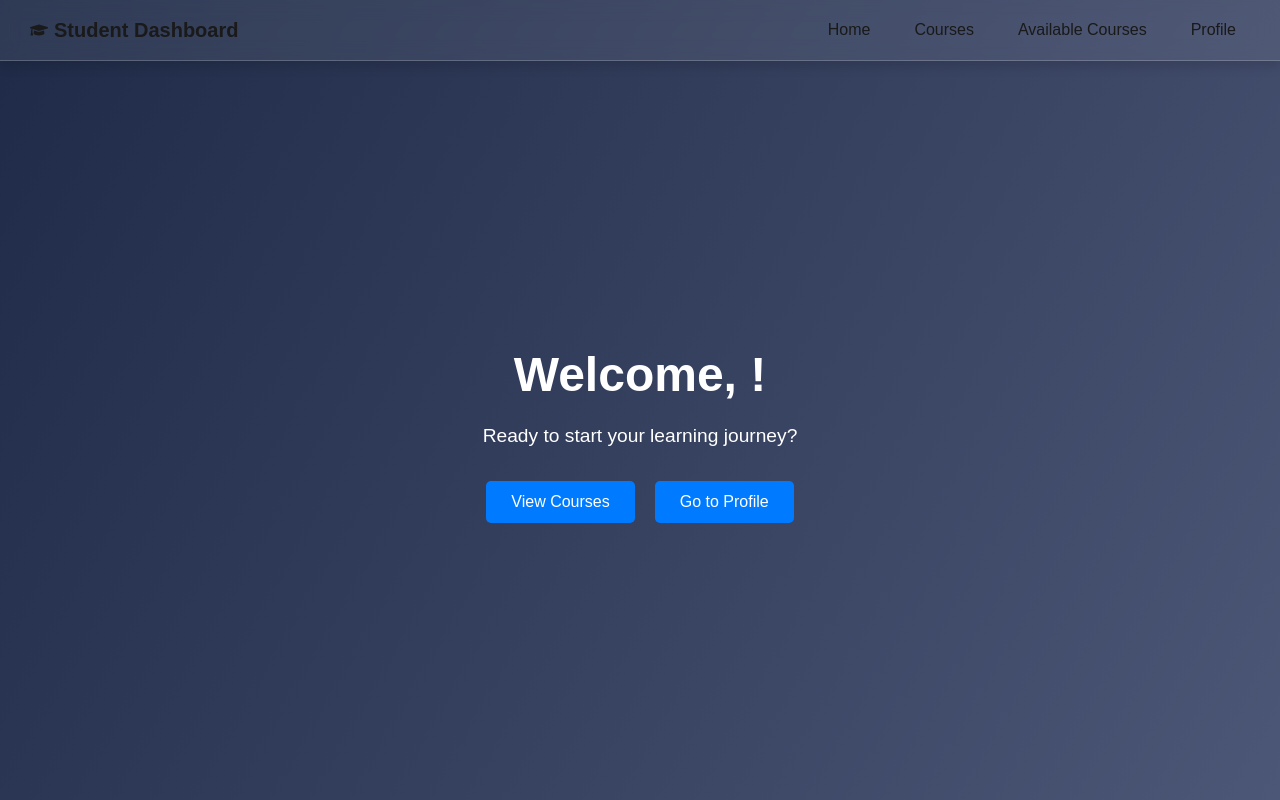
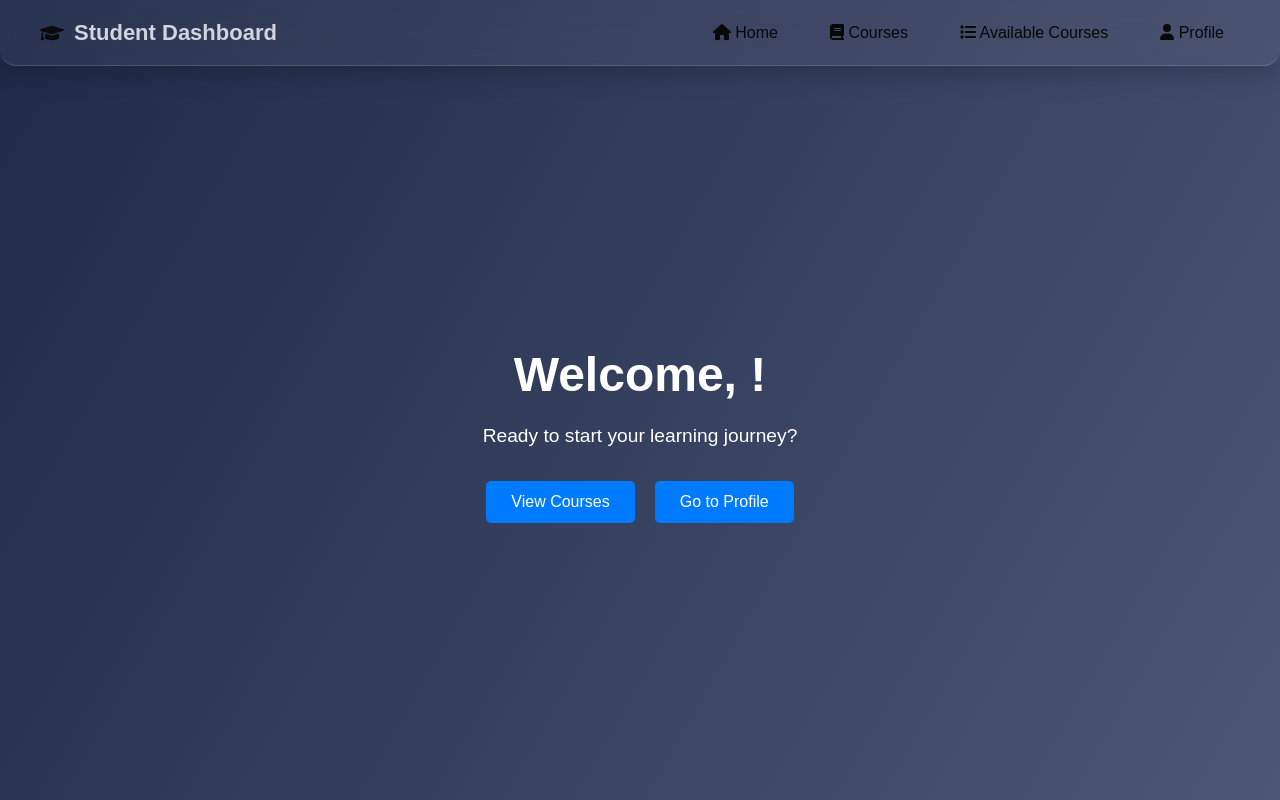
Before and after one commit to SandeshJadhav7320/Learning-Managment-System, a React (Vite) app in the folder frontend/: page /student-dashboard in a window 1280 px wide. Built offline with nearby package versions, Linux system fonts and the light colour scheme.

Commit message:
update course video

```diff
--- a/frontend/package.json
+++ b/frontend/package.json
@@ -19,6 +19,7 @@
     "bootstrap": "^5.3.3",
     "framer-motion": "^12.6.2",
     "jwt-decode": "^4.0.0",
+    "lucide-react": "^0.487.0",
     "react": "^19.0.0",
     "react-dom": "^19.0.0",
     "react-icons": "^4.12.0",
--- a/frontend/src/Dashboard/CourseVideo.css
+++ b/frontend/src/Dashboard/CourseVideo.css
@@ -1,92 +1,167 @@
 .course-video-wrapper {
   display: flex;
+  flex-direction: row;
   height: 100vh;
   width: 100%;
-  background-color: #121213;
+  background-color: #0e0f11;
+  color: #f5f5f5;
+  font-family: 'Segoe UI', Tahoma, Geneva, Verdana, sans-serif;
+  overflow: hidden;
 }
 
-/* Left Video Player Section */
-.video-section {
-  flex: 2;
-  padding: 20px;
-  background-color: #1e2a47;
-  display: flex;
-  justify-content: center;
-  align-items: center;
+/* Playlist Section */
+.playlist-section {
+  width: 350px;
+  background-color: #1a1c20;
+  padding: 24px;
+  border-right: 1px solid #2a2d34;
+  box-shadow: 2px 0 10px rgba(0, 0, 0, 0.3);
+  overflow-y: auto;
 }
 
-.video-player {
-  width: 500px;
-  height: 280px;
-  background-color: rgba(30, 42, 71, 0.6); /* same color as #1e2a47 but transparent */
-  padding: 10px;
-  border-radius: 8px;
+.playlist-section h3 {
+  font-size: 22px;
+  margin-bottom: 20px;
+  border-bottom: 1px solid #333;
+  padding-bottom: 10px;
 }
 
-
-
-/* Right Playlist Section */
-.playlist-section {
-  width: 400px;
-
-  border-left: 1px solid #ddd;
-  overflow-y: auto;
-  padding: 20px;
-}
-
-.section {
-  margin-bottom: 30px;
-}
-
-.section h4 {
-  font-size: 16px;
-  margin-bottom: 10px;
-  color: #333;
-  border-bottom: 1px solid #eee;
-  padding-bottom: 5px;
-}
-
-.section ul {
+.playlist-section ul {
   list-style: none;
   padding: 0;
   margin: 0;
 }
 
+.playlist-section li {
+  display: flex;
+  align-items: center;
+  padding: 12px;
+  background-color: #2c2f36;
+  border-radius: 8px;
+  margin-bottom: 10px;
+  cursor: pointer;
+  transition: all 0.3s ease;
+}
+
+.playlist-section li:hover {
+  background-color: #3a3d46;
+}
+
+.playlist-section li.active {
+  background-color: #6c63ff;
+  font-weight: bold;
+  color: #fff;
+}
+
+.video-thumbnail {
+  width: 48px;
+  height: 32px;
+  background-color: #444;
+  border-radius: 4px;
+  margin-right: 12px;
+  display: flex;
+  align-items: center;
+  justify-content: center;
+  font-size: 1.2rem;
+}
+
+.video-info .video-title {
+  font-size: 1rem;
+  color: #f0f0f0;
+}
+
+/* Video Player Section */
+.video-section {
+  flex: 1;
+  background-color: #181a1f;
+  padding: 40px;
+  display: flex;
+  flex-direction: column;
+  align-items: center;
+  justify-content: center;
+  position: relative;
+  transition: all 0.3s ease-in-out;
+}
+
+.video-player {
+  width: 100%;
+  max-width: 1000px; /* Increase max-width */
+  height: auto; /* Let height adjust automatically */
+  aspect-ratio: 16 / 9; /* Keep widescreen ratio */
+  background-color: #000;
+  border-radius: 12px;
+  box-shadow: 0 0 25px rgba(108, 99, 255, 0.4);
+  transition: transform 0.3s ease;
+}
 
 
-.section li:hover {
-  background-color: #e6e6e6;
+.video-player:hover {
+  transform: scale(1.01);
 }
 
-.section li.active {
-  background-color: #dcdcff;
-  font-weight: 600;
+/* Spinner (loading) */
+.spinner {
+  border: 6px solid #ccc;
+  border-top: 6px solid #6c63ff;
+  border-radius: 50%;
+  width: 50px;
+  height: 50px;
+  animation: spin 1s linear infinite;
+  margin: auto;
 }
 
-.video-title {
-  flex: 1;
-  color: #333;
+@keyframes spin {
+  to {
+    transform: rotate(360deg);
+  }
 }
 
-.video-duration {
-  color: #777;
-  font-size: 14px;
-}
-
-/* Back button */
+/* Back Button */
 .back-btn {
-  position: absolute;
-  top: 20px;
-  left: 20px;
-  padding: 10px 16px;
+  margin-top: 24px;
+  padding: 10px 20px;
   background-color: #6c63ff;
-
   border: none;
-  border-radius: 6px;
+  color: white;
+  font-weight: 500;
+  border-radius: 8px;
   cursor: pointer;
-  transition: 0.3s ease;
+  transition: background-color 0.3s ease;
+  align-self: center;
 }
 
 .back-btn:hover {
-  background-color: #4c49cb;
+  background-color: #574fd8;
 }
+
+
+/* 🔁 Responsive Design */
+@media (max-width: 768px) {
+  .course-video-wrapper {
+    flex-direction: column;
+  }
+
+  .playlist-section {
+    width: 100%;
+    height: auto;
+    border-right: none;
+    border-bottom: 1px solid #2a2d34;
+    box-shadow: none;
+    padding: 16px;
+  }
+
+  .video-section {
+    padding: 20px;
+  }
+
+  .video-player {
+    width: 100%;
+    height: auto;
+    max-height: 60vh;
+  }
+
+  .back-btn {
+    position: static;
+    margin-top: 20px;
+  }
+}
--- a/frontend/src/Dashboard/CourseVideo.jsx
+++ b/frontend/src/Dashboard/CourseVideo.jsx
@@ -34,7 +34,10 @@ const CourseVideo = () => {
   }, [location, navigate]);
 
   const handleVideoClick = (url) => {
-    setCurrentVideo(url);
+    if (url !== currentVideo) {
+      setCurrentVideo(null); // Force re-render
+      setTimeout(() => setCurrentVideo(url), 100); // Smooth transition
+    }
   };
 
   return (
@@ -49,7 +52,10 @@ const CourseVideo = () => {
               className={url === currentVideo ? "active" : ""}
               onClick={() => handleVideoClick(url)}
             >
-              🎬 Video {index + 1}
+              <div className="video-thumbnail">🎞️</div>
+              <div className="video-info">
+                <span className="video-title">Video {index + 1}</span>
+              </div>
             </li>
           ))}
         </ul>
@@ -60,7 +66,12 @@ const CourseVideo = () => {
         {loading ? (
           <div className="spinner"></div>
         ) : currentVideo ? (
-          <video controls className="video-player">
+          <video
+            key={currentVideo}
+            controls
+            className="video-player"
+            autoPlay
+          >
             <source src={currentVideo} type="video/mp4" />
             Your browser does not support the video tag.
           </video>
--- a/frontend/src/Dashboard/Sidebar.css
+++ b/frontend/src/Dashboard/Sidebar.css
@@ -3,43 +3,60 @@
   position: fixed;
   top: 0;
   left: 0;
-  background-color: rgba(255, 255, 255, 0.08);
-  backdrop-filter: blur(10px);
-  -webkit-backdrop-filter: blur(10px);
-  padding: 12px 30px;
+  background: rgba(255, 255, 255, 0.05);
+  backdrop-filter: blur(12px);
+  -webkit-backdrop-filter: blur(12px);
+  padding: 16px 40px;
   display: flex;
   align-items: center;
   justify-content: space-between;
   flex-wrap: wrap;
   z-index: 999;
-  box-shadow: 0 4px 12px rgba(0, 0, 0, 0.15);
+  box-shadow: 0 8px 24px rgba(0, 0, 0, 0.2);
+  border-bottom: 1px solid rgba(255, 255, 255, 0.15);
+  border-radius: 0 0 16px 16px;
+  animation: slideDown 0.4s ease-out;
   box-sizing: border-box;
-  border-bottom: 1px solid rgba(255, 255, 255, 0.2);
+}
+
+/* Slide-down animation */
+@keyframes slideDown {
+  from {
+    transform: translateY(-100%);
+    opacity: 0;
+  }
+  to {
+    transform: translateY(0);
+    opacity: 1;
+  }
 }
 
 .navbar-logo {
   display: flex;
   align-items: center;
-  color: #1a1a1a; /* Soft black */
-  font-size: 20px;
+  color: #d4d4e0;
+  font-size: 22px;
   font-weight: bold;
-  flex-shrink: 0;
 }
 
 .logo-icon {
-  font-size: 22px;
-  margin-right: 8px;
+  font-size: 24px;
+  margin-right: 10px;
+  display: flex;
+  align-items: center;
+  color: #090a0a; /* Optional: Accent color */
+}
+.logo-icon:hover {
+  color: #ff5733; /* Changes to orange on hover */
+  transition: color 0.3s ease;
 }
 
-.logo-text {
-  display: inline-block;
-}
 
 .navbar-links {
   list-style: none;
   display: flex;
   align-items: center;
-  gap: 16px;
+  gap: 20px;
   margin: 0;
   padding: 0;
   margin-left: auto;
@@ -51,29 +68,22 @@
 }
 
 .navbar-links a {
-  color: #1a1a1a; /* Soft black */
+  color: #090808;
   text-decoration: none;
   font-size: 16px;
-  padding: 6px 14px;
-  border-radius: 5px;
+  padding: 8px 16px;
+  border-radius: 8px;
   transition: all 0.3s ease;
-  white-space: nowrap;
-  display: flex;
-  align-items: center;
+  font-weight: 500;
 }
 
 .navbar-links .active-link,
 .navbar-links a:hover {
-  background-color: rgba(0, 0, 0, 0.05);
-  color: #000000;
+  background-color: rgba(0, 123, 255, 0.2);
+  color: #00bfff;
 }
 
-.icon {
-  margin-right: 6px;
-  vertical-align: middle;
-}
-
-/* Responsive behavior */
+/* Responsive for mobile */
 @media screen and (max-width: 480px) {
   .navbar {
     flex-direction: column;
@@ -84,27 +94,7 @@
   .navbar-links {
     justify-content: center;
     gap: 12px;
-    padding-top: 8px;
+    padding-top: 10px;
+    width: 100%;
   }
 }
-.navbar-logo {
-  display: flex;
-  align-items: center;
-  color: #1a1a1a; /* Soft black */
-  font-size: 20px;
-  font-weight: bold;
-  flex-shrink: 0;
-}
-
-.logo-icon {
-  font-size: 18px; /* Smaller size */
-  margin-right: 6px;
-  line-height: 1;
-  display: flex;
-  align-items: center;
-}
-
-.logo-text {
-  display: inline-block;
-  line-height: 1;
-}
--- a/frontend/src/Dashboard/Sidebar.jsx
+++ b/frontend/src/Dashboard/Sidebar.jsx
@@ -1,6 +1,8 @@
 import React from 'react';
 import { NavLink } from 'react-router-dom';
-import { FaHome, FaGraduationCap } from 'react-icons/fa';
+import { FaGraduationCap } from 'react-icons/fa';
+import { FontAwesomeIcon } from "@fortawesome/react-fontawesome";
+import { faHome, faBook, faList, faUser } from "@fortawesome/free-solid-svg-icons";
 import './Sidebar.css';
 
 const Sidebar = () => {
@@ -15,9 +17,7 @@ const Sidebar = () => {
           <NavLink
             to="/student-dashboard/home"
             className={({ isActive }) => (isActive ? 'active-link' : '')}
-          >
-
-            Home
+          ><FontAwesomeIcon icon={faHome} />  Home
           </NavLink>
         </li>
         <li>
@@ -25,7 +25,7 @@ const Sidebar = () => {
             to="/student-dashboard/courses"
             className={({ isActive }) => (isActive ? 'active-link' : '')}
           >
-            Courses
+            <FontAwesomeIcon icon={faBook} />  Courses
           </NavLink>
         </li>
         <li>
@@ -33,7 +33,7 @@ const Sidebar = () => {
             to="/student-dashboard/availabel_courses"
             className={({ isActive }) => (isActive ? 'active-link' : '')}
           >
-            Available Courses
+            <FontAwesomeIcon icon={faList} />  Available Courses
           </NavLink>
         </li>
         <li>
@@ -41,7 +41,7 @@ const Sidebar = () => {
             to="/student-dashboard/logout"
             className={({ isActive }) => (isActive ? 'active-link' : '')}
           >
-            Profile
+            <FontAwesomeIcon icon={faUser} />  Profile
           </NavLink>
         </li>
       </ul>
```
Also changed, not shown: frontend/src/Dashboard/student-welcome.png (added), 1 other file (tests, documents, lock files or other folders).
